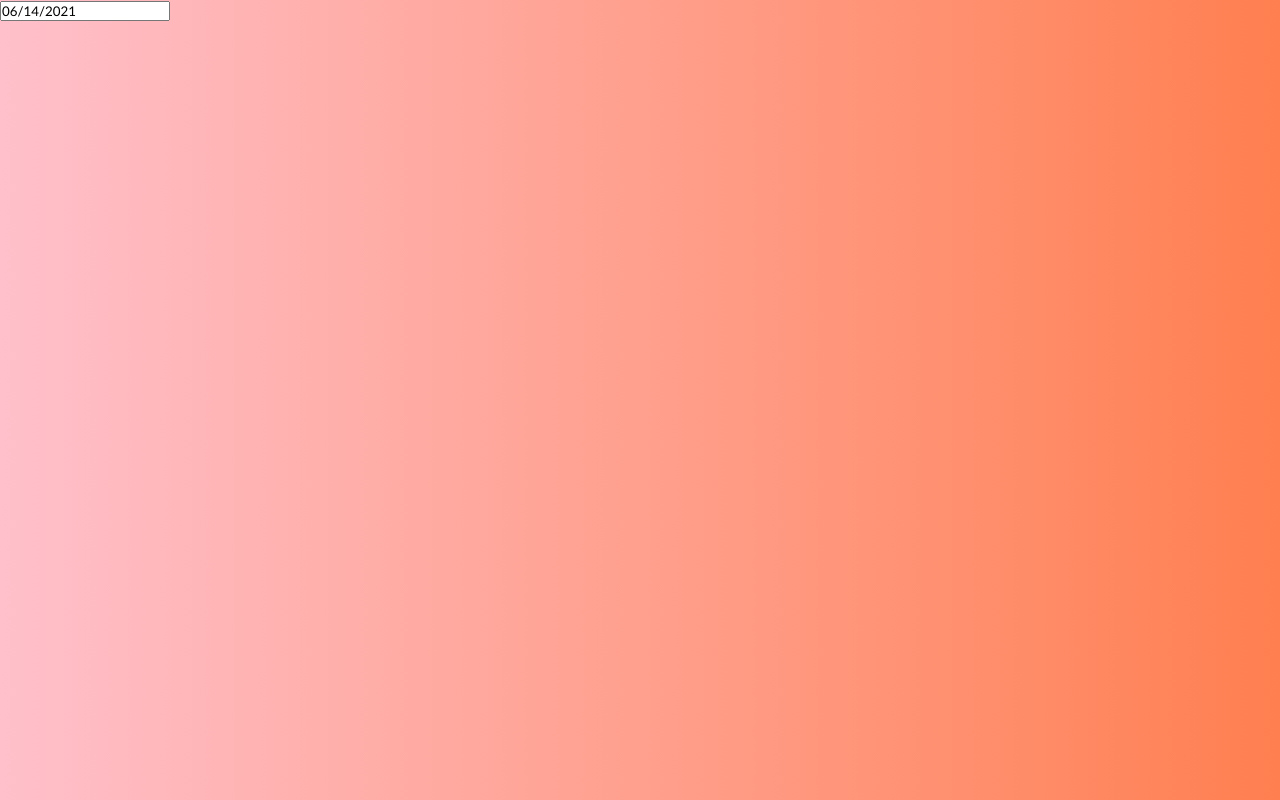
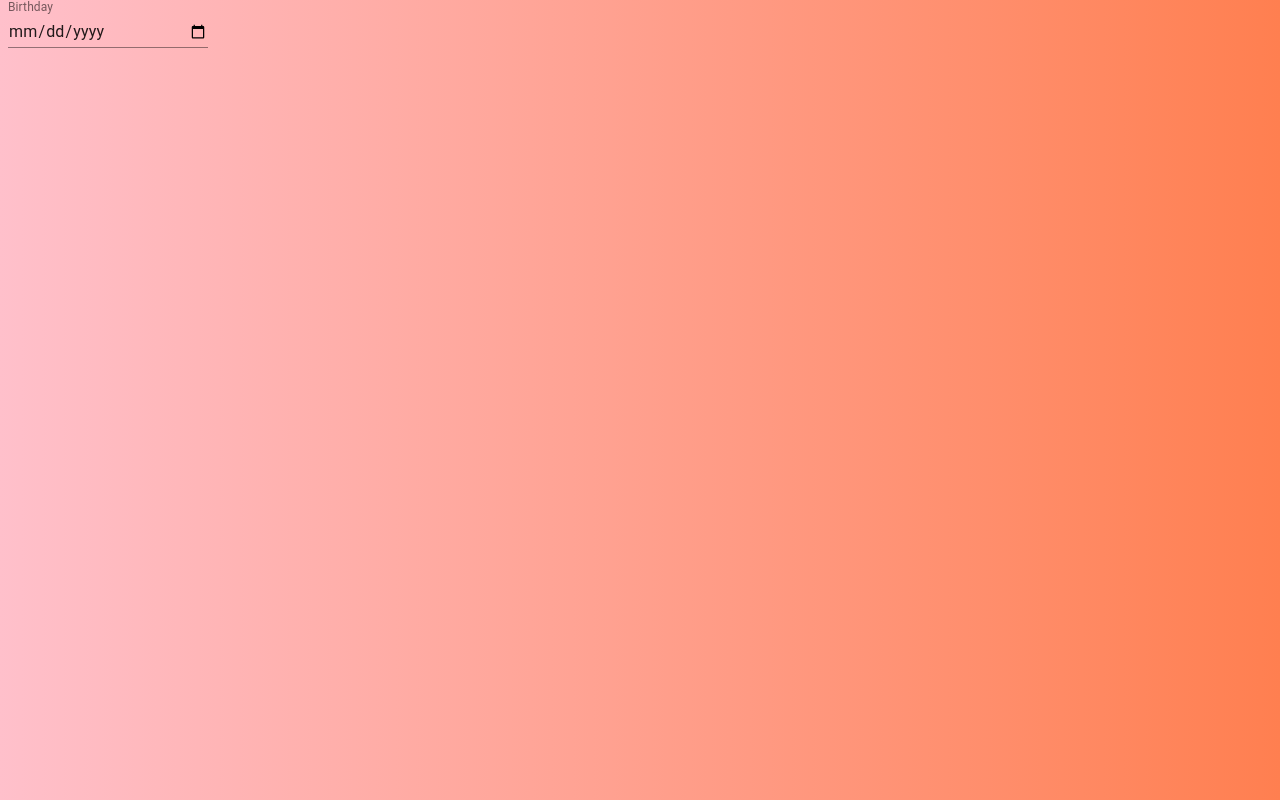
Before and after one commit to AdamWang518/Final_web, a React (Create React App) app: page /Calendar in a window 1280 px wide. Built offline with nearby package versions, Linux system fonts and the light colour scheme.

Commit message:
calendar

```diff
--- a/src/App.js
+++ b/src/App.js
@@ -13,7 +13,7 @@
     ReactGa.pageview("/");
     ReactGa.pageview("/Main");
     ReactGa.pageview("/Login");
-    ReactGa.pageview("/SignUp");
+    ReactGa.pageview("/signUp");
     ReactGa.pageview("/TodoList");
     ReactGa.pageview("/Calendar");
   }, []);
--- a/src/components/Calendar.js
+++ b/src/components/Calendar.js
@@ -1,16 +1,30 @@
-import React, { useState } from "react";
-import DatePicker from "react-datepicker";
-
-import "react-datepicker/dist/react-datepicker.css";
-
-// CSS Modules, react-datepicker-cssmodules.css
-// import 'react-datepicker/dist/react-datepicker-cssmodules.css';
-
-
-const Calendar = () => {
-  const [startDate, setStartDate] = useState(new Date());
-  return (
-    <DatePicker selected={startDate} onChange={(date) => setStartDate(date)} />
-  );
-};
-export default Calendar;
+import React from 'react';
+import { makeStyles } from '@material-ui/core/styles';
+import TextField from '@material-ui/core/TextField';
+const useStyles = makeStyles((theme) => ({
+container: {
+display: 'flex',
+flexWrap: 'wrap',
+},
+textField: {
+marginLeft: theme.spacing(1),
+marginRight: theme.spacing(1),
+width: 200,
+},
+}));
+export default function DatePickers() {
+const classes = useStyles();
+return (
+<form className={classes.container} noValidate>
+<TextField
+id="date"
+label="Birthday"
+type="date"
+className={classes.textField}
+InputLabelProps={{
+shrink: true,
+}}
+/>
+</form>
+);
+}
```
